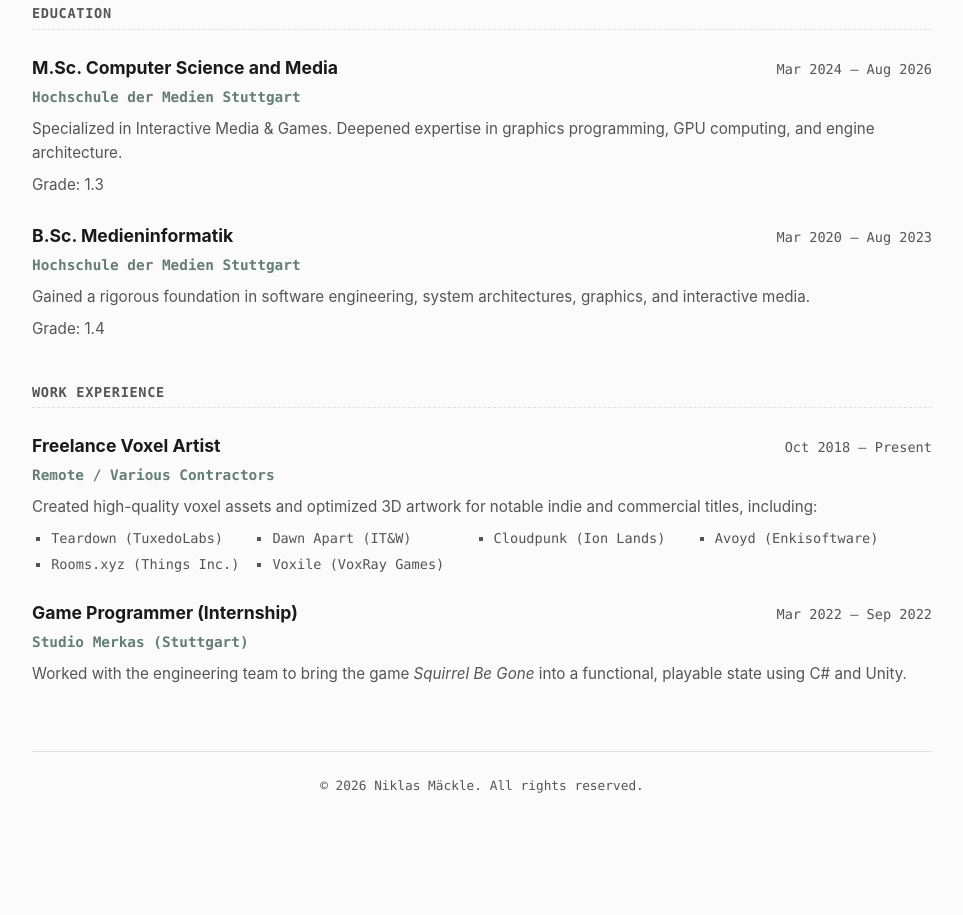
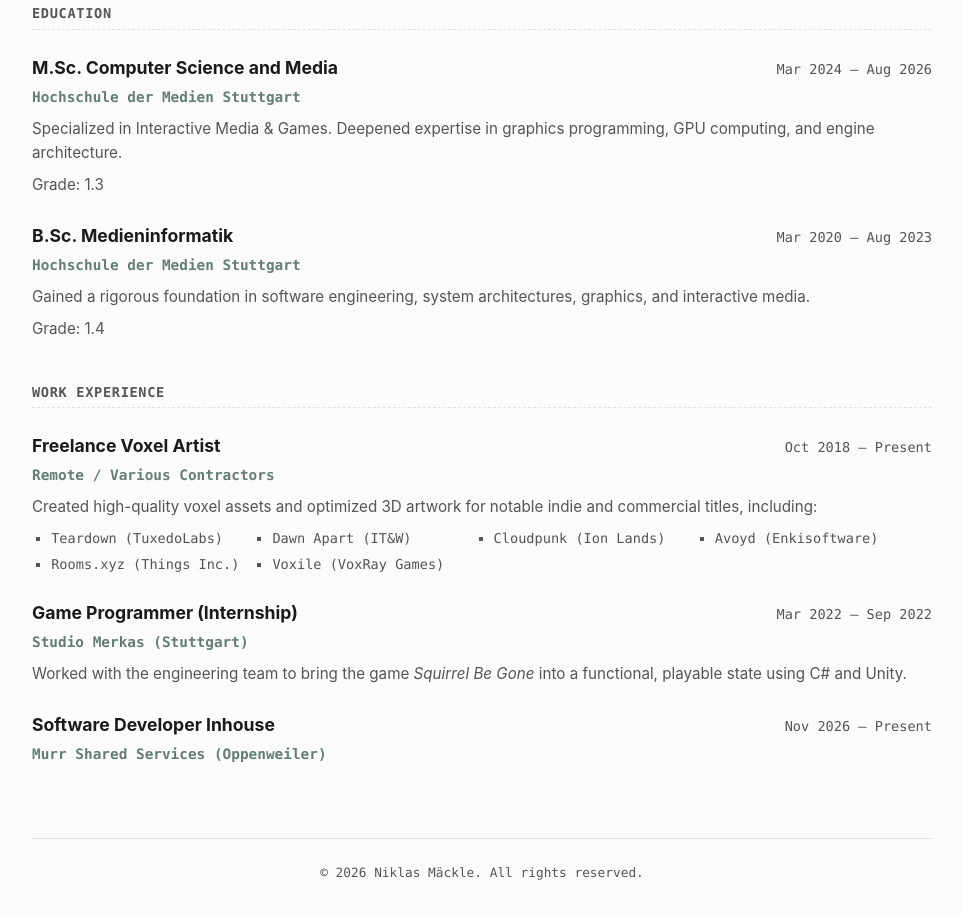
Before and after one commit to knosvoxel/knosvoxel.github.io, a plain HTML site: page resume.html in a window 1280 px wide. Shown: the part 216-1131 px from the top of the page, without its empty margins (158-1121 px from the left). Before the commit the page ends 1044 px from the top, so only its background shows below. Drawn offline with Linux system fonts and the light colour scheme.

Commit message:
update to resume

```diff
--- a/resume.html
+++ b/resume.html
@@ -142,6 +142,24 @@
                                 into a functional, playable state using C# and Unity.
                             </p>
                         </div>
+
+                        <!-- MSS -->
+                        <div class="resume-item" style="display: flex; flex-direction: column; gap: 0.25rem;">
+                            <div
+                                style="display: flex; justify-content: space-between; align-items: baseline; flex-wrap: wrap; gap: 0.5rem;">
+                                <h4 style="font-size: 1.1rem; font-weight: 700;">Software Developer Inhouse</h4>
+                                <span
+                                    style="font-family: var(--font-mono); font-size: 0.85rem; color: var(--text-muted);">Nov
+                                    2026 — Present</span>
+                            </div>
+                            <div
+                                style="font-family: var(--font-mono); font-size: 0.9rem; font-weight: bold; color: var(--accent-color);">
+                                Murr Shared Services (Oppenweiler)
+                            </div>
+                            <p style="font-size: 0.95rem; color: var(--text-muted); margin-top: 0.25rem;">
+
+                            </p>
+                        </div>
                     </div>
 
                 </div>
```
